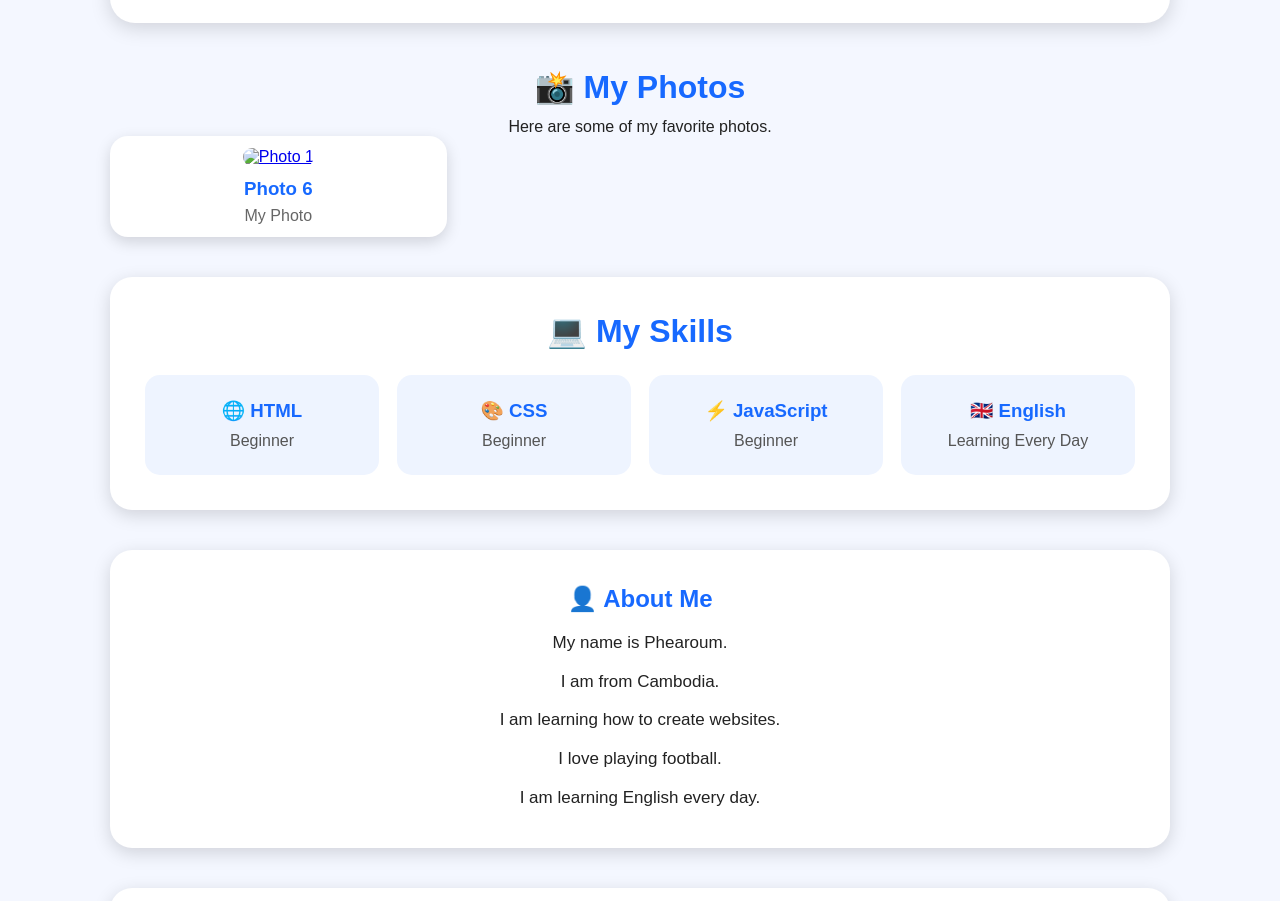
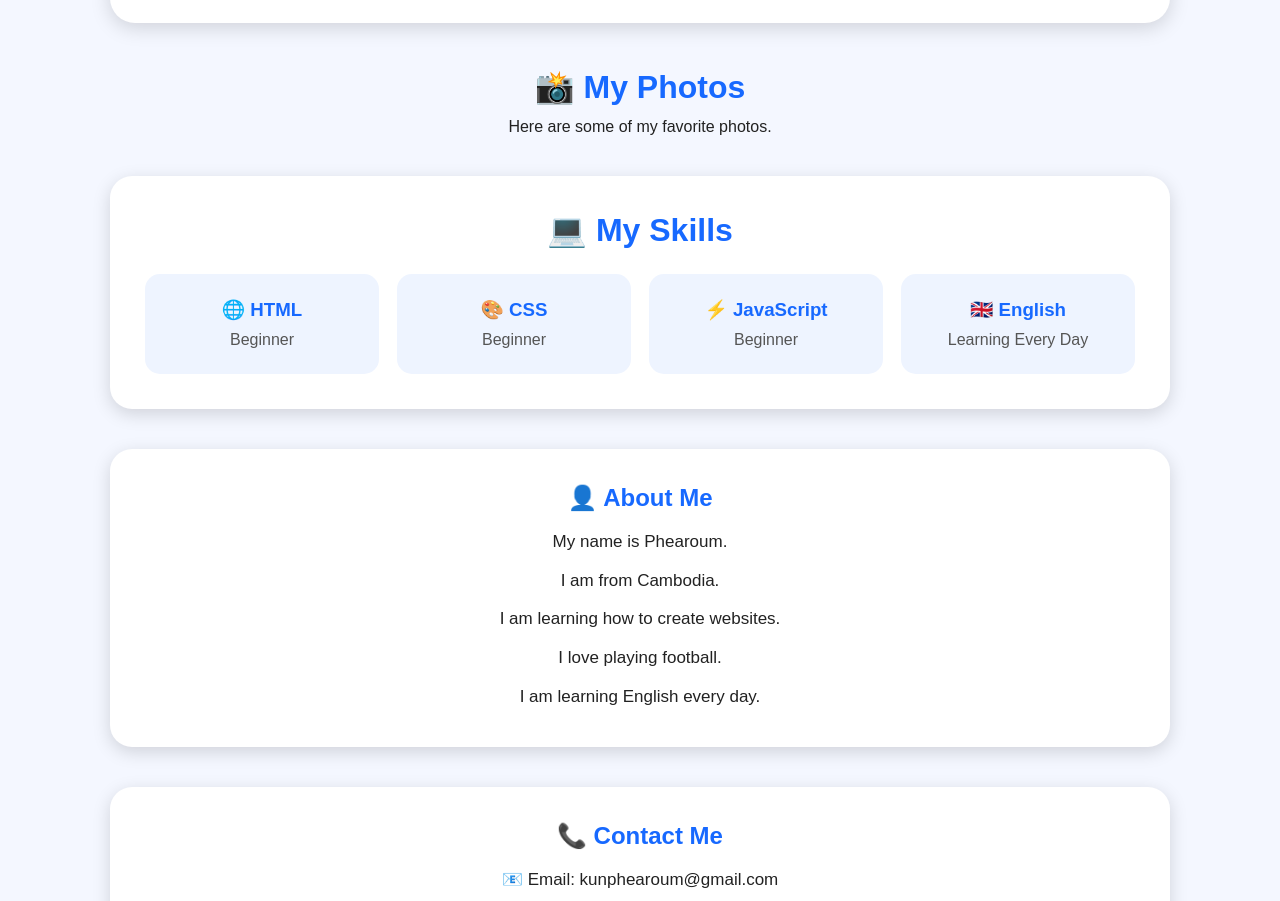
Before and after one commit to Phearoum/my-website, a plain HTML site: page index.html in a window 1280 px wide. Shown: the part 917-1818 px from the top of the page. Drawn offline with Linux system fonts and the light colour scheme.

Commit message:
Add files via upload

```diff
--- a/index.html
+++ b/index.html
@@ -86,31 +86,6 @@
             <p>
                 Here are some of my favorite photos.
             </p>
-
-
-            <div class="gallery">
-
-
-                <!-- PHOTO 1 -->
-
-                <div class="photo-card">
-
-                    <a
-                        href="./images/photo1.jpg"
-                        target="_blank">
-
-                        <img
-                            src="./images/photo1.jpg"
-                            alt="Photo 1"
-                            loading="lazy">
-
-                    </a>
-
-                    <h3>Photo 6</h3>
-
-                    <p>My Photo</p>
-
-                </div>
 
 
             </div>
```
